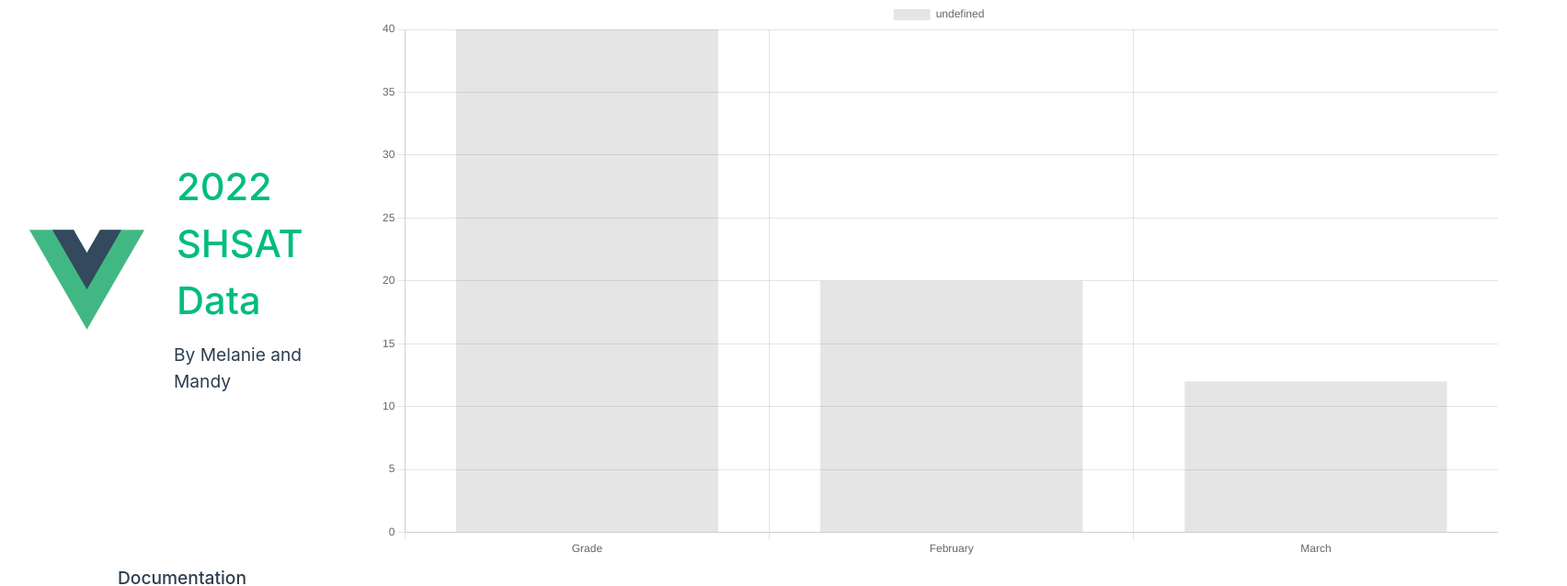
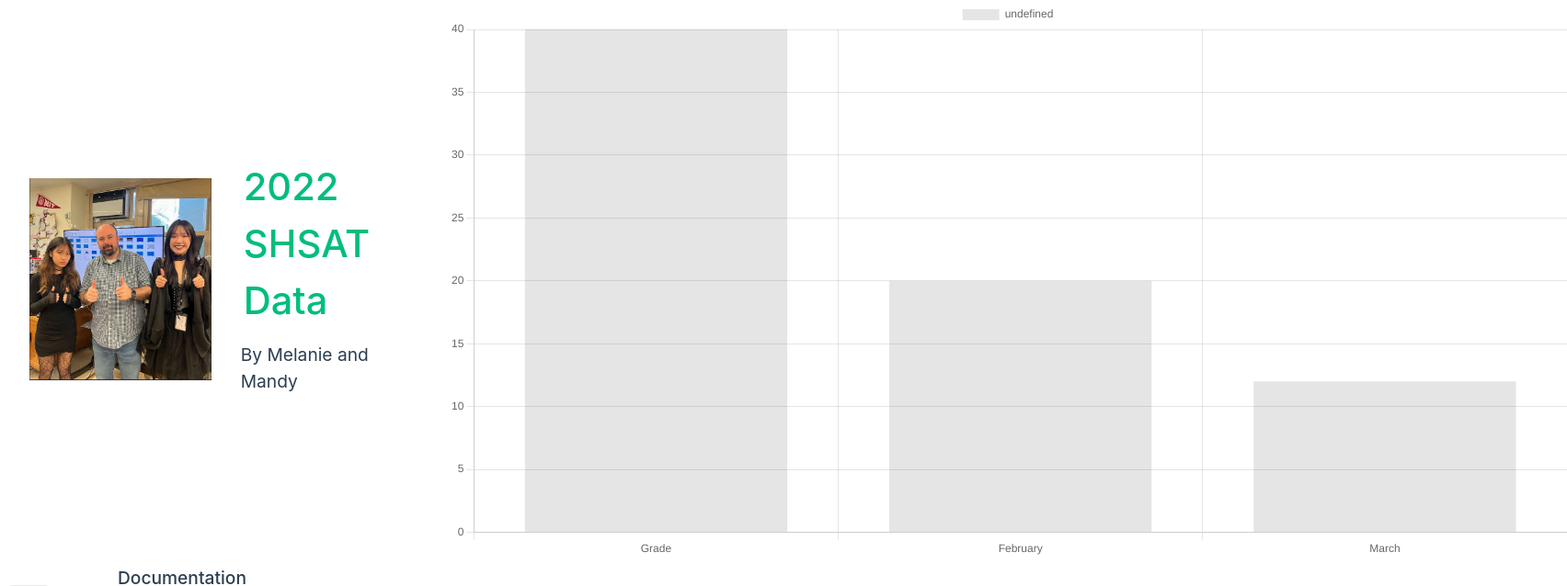
Before and after one commit to staten-island-tech/vue-charts-mylittleponies, a Vue app in the folder vue-project/: page / in a window 1280 px wide. Shown: the top 638 px of the page at 92% size, 1704 px wide, since content can reach past the window. Built offline with nearby package versions, Linux system fonts and the light colour scheme.

Commit message:
PINKIE PAYYYIE

```diff
--- a/vue-project/src/App.vue
+++ b/vue-project/src/App.vue
@@ -6,7 +6,7 @@ import BarChart from './components/BarChart.vue'
 
 <template>
   <header>
-    <img alt="Vue logo" class="logo" src="./assets/logo.svg" width="125" height="125" />
+    <img alt="Vue logo" class="logo" src="/kawaii.JPG?url" width="200" height="220" />
 
     <div class="wrapper">
       <HelloWorld msg="2022 SHSAT Data" />
```
